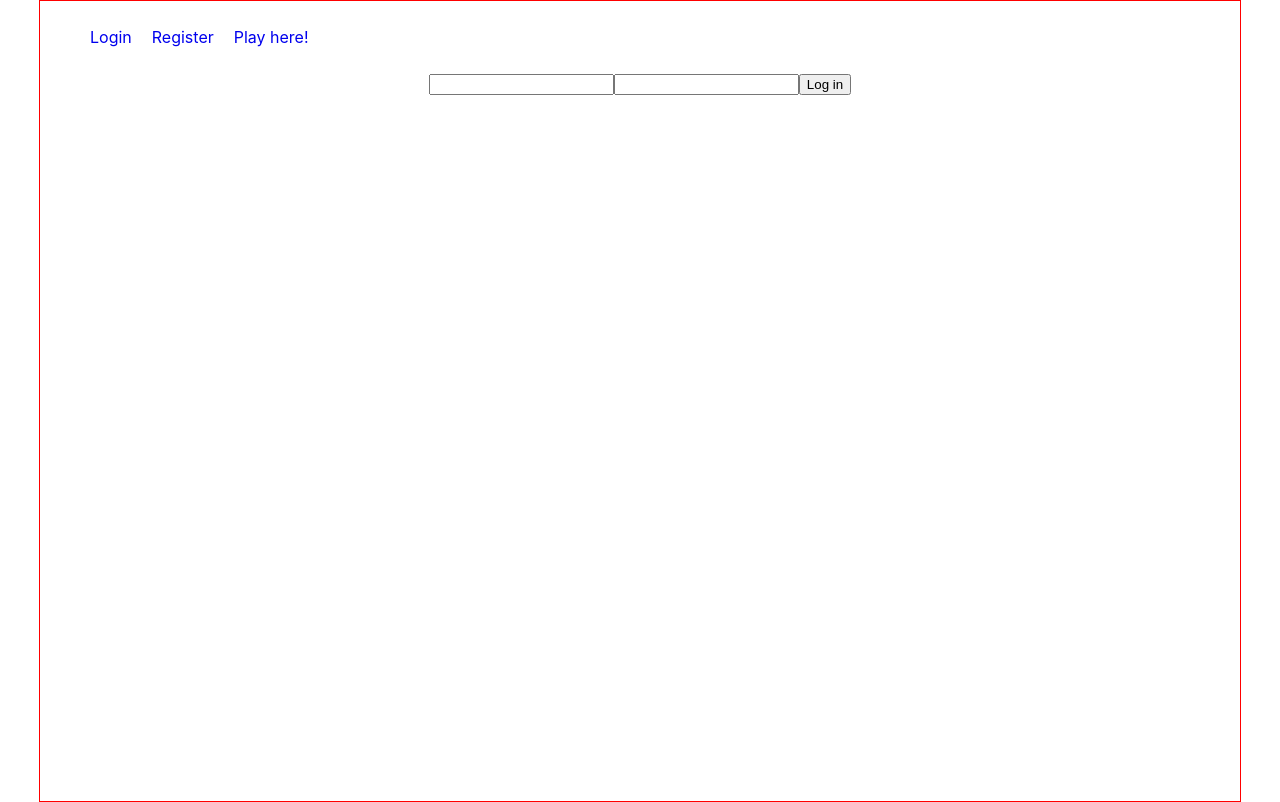
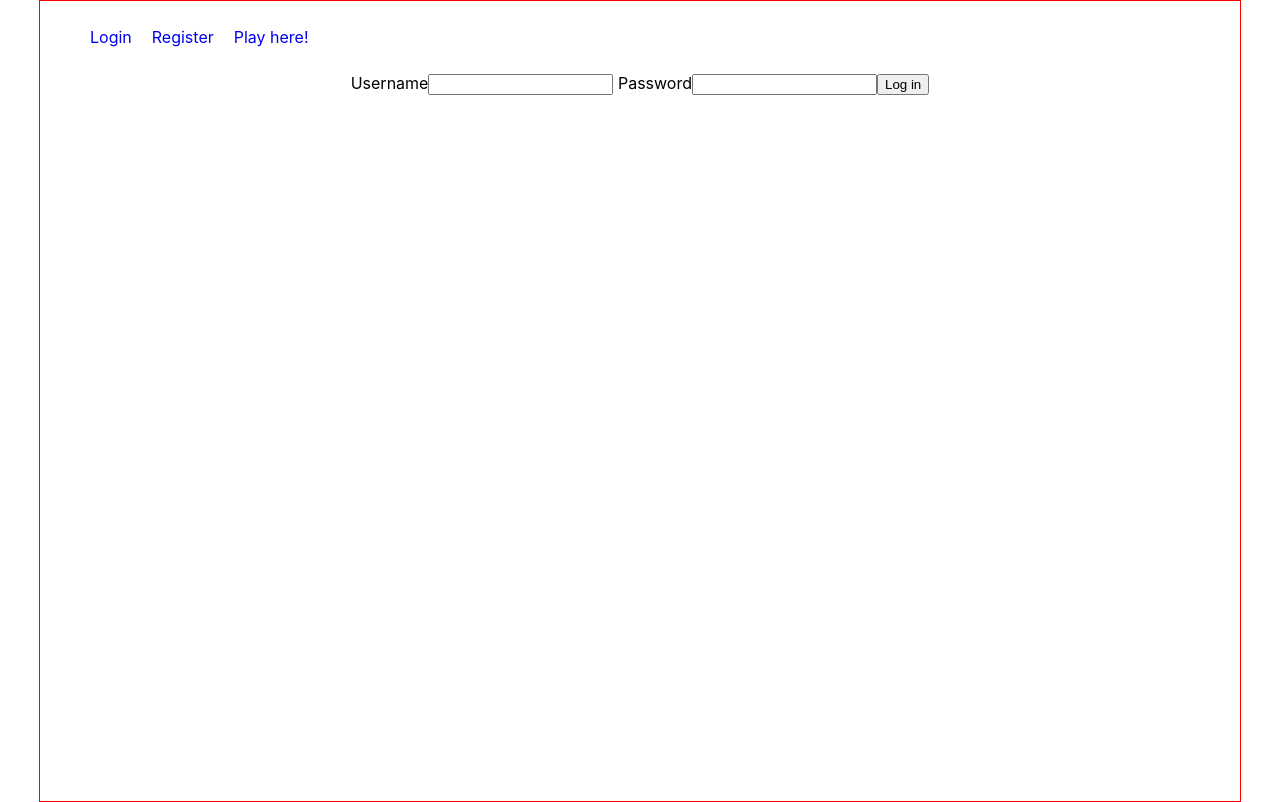
Before and after one commit to CS25-Django-MUD/Front-End, a React (Create React App) app in the folder adventure/: page /login in a window 1280 px wide. Built offline with nearby package versions, Linux system fonts and the light colour scheme.

Commit message:
added username/password labels to login.js

```diff
--- a/adventure/src/components/Login.js
+++ b/adventure/src/components/Login.js
@@ -30,18 +30,24 @@ const Login = (props) => {
     return (
         <div>
         <form onSubmit={login}>
+          <label> Username
             <input
               type="text"
               name="username"
               value={credentials.username}
               onChange={handleChange}
             />
+          </label>
+
+          <label> Password
           <input
             type="password"
             name="password"
             value={credentials.password}
             onChange={handleChange}
           />
+          </label>
+
           <button>Log in</button>
         </form>
       </div>
```
Lines whose indentation alone changed are shown as unchanged.
